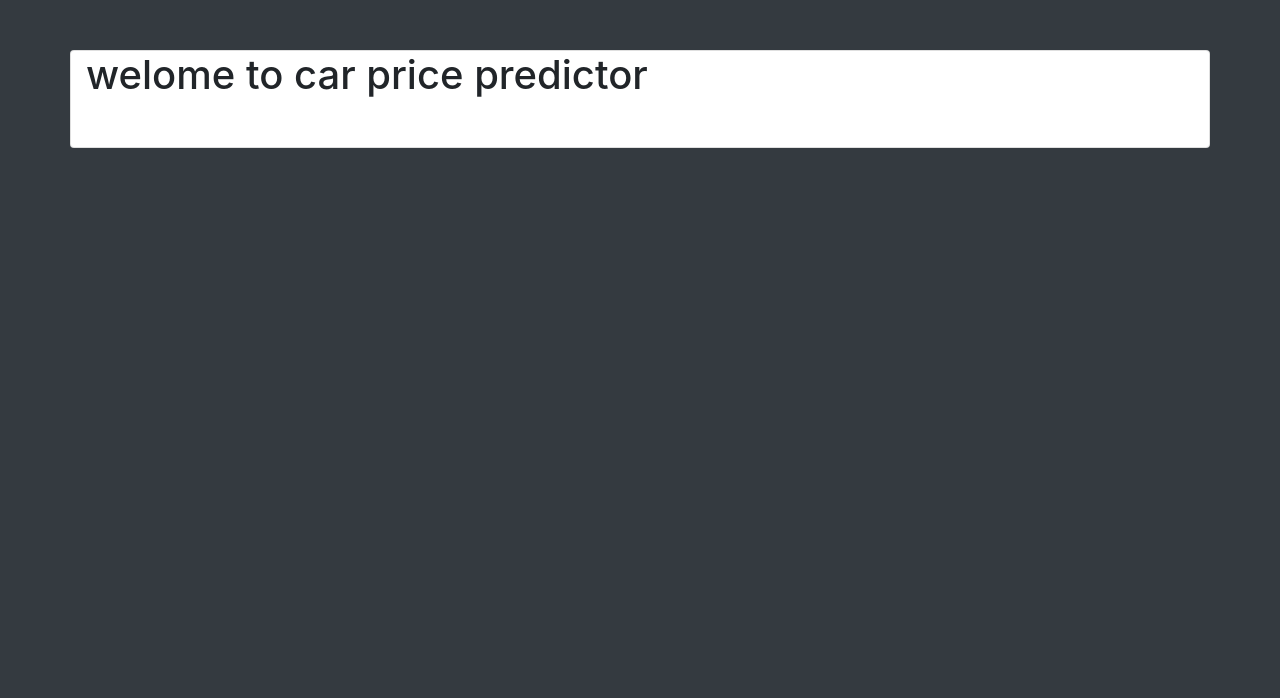
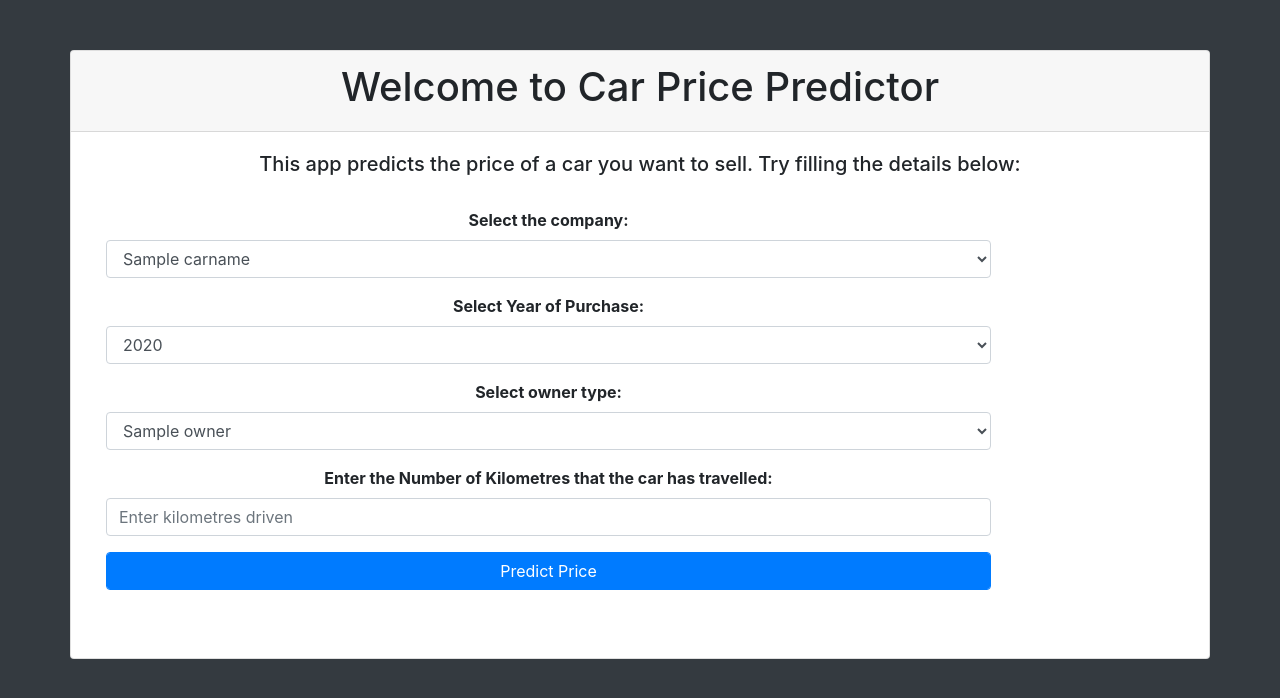
Before and after one commit to adarshpatelmulluru/Car-Price-prediction, a Python web app: template car price prediction/templates/frontindex.html in a window 1280 px wide. Shown: the top 698 px of the page. Run offline with Jinja, Linux system fonts and the light colour scheme; the template is opened without the code that fills it: most values are stand-ins (such as "Sample title", 1, 10 or a date in 2020); some libraries are stand-ins or nearby versions.

Commit message:
Add files via upload

```diff
--- a/car price prediction/templates/frontindex.html
+++ b/car price prediction/templates/frontindex.html
@@ -1,37 +1,146 @@
-<!doctype html>
+<!DOCTYPE html>
 <html lang="en">
-  <head>
-    <!-- Required meta tags -->
-    <meta charset="utf-8">
-    <meta name="viewport" content="width=device-width, initial-scale=1, shrink-to-fit=no">
+<head xmlns="http://www.w3.org/1999/xhtml">
+    <meta charset="UTF-8">
+    <title>Car Price Predictor</title>
     <link rel="stylesheet" href="static/css/style.css">
+    <link rel="stylesheet" type="text/css"
+          href="https://cdnjs.cloudflare.com/ajax/libs/font-awesome/5.11.2/css/all.css">
+    <script src="https://ajax.googleapis.com/ajax/libs/jquery/3.4.1/jquery.min.js"></script>
+    <script src="https://cdn.jsdelivr.net/npm/popper.js@1.16.0/dist/umd/popper.min.js"
+            integrity="sha384-Q6E9RHvbIyZFJoft+2mJbHaEWldlvI9IOYy5n3zV9zzTtmI3UksdQRVvoxMfooAo"
+            crossorigin="anonymous"></script>
+
     <!-- Bootstrap CSS -->
-    <link rel="stylesheet" href="https://cdn.jsdelivr.net/npm/bootstrap@4.1.3/dist/css/bootstrap.min.css" integrity="sha384-MCw98/SFnGE8fJT3GXwEOngsV7Zt27NXFoaoApmYm81iuXoPkFOJwJ8ERdknLPMO" crossorigin="anonymous">
+    <link rel="stylesheet" href="https://stackpath.bootstrapcdn.com/bootstrap/4.5.0/css/bootstrap.min.css"
+          integrity="sha384-9aIt2nRpC12Uk9gS9baDl411NQApFmC26EwAOH8WgZl5MYYxFfc+NcPb1dKGj7Sk" crossorigin="anonymous">
+    <script src="https://cdn.jsdelivr.net/npm/@tensorflow/tfjs@2.0.0/dist/tf.min.js"></script>
 
-    <title>CAR PRICE PREDICTOR</title>
 </head>
 <body class="bg-dark">
+
 <div class="container">
     <div class="row">
         <div class="card mt-50" style="width: 100%; height: 100%">
-
-           <div class="card_header">
-             <div class="col-12">
-               <h1>welome to car price predictor</h1>
-             </div>
+            <div class="card-header" style="text-align: center">
+                <h1>Welcome to Car Price Predictor</h1>
             </div>
             <div class="card-body">
+                <div class="col-12" style="text-align: center">
+                    <h5>This app predicts the price of a car you want to sell. Try filling the details below: </h5>
+                </div>
+                <br>
+                <form method="post" accept-charset="utf-8" name="Modelform">
+                    <div class="col-md-10 form-group" style="text-align: center">
+                        <label><b>Select the company:</b> </label><br>
+                        <select class="selectpicker form-control" id="carname" name="carname" required="1"
+                                onchange="load_car_models(this.id,'car_models')">
+                            {% for name in carname %}
+                            <option value="{{ carname }}">{{ carname }}</option>
+                            {% endfor %}
+                        </select>
+                    </div>
+                    <div class="col-md-10 form-group" style="text-align: center">
+                        <label><b>Select Year of Purchase:</b> </label><br>
+                        <select class="selectpicker form-control" id="year" name="year" required="1">
+                            {% for year in years %}
+                            <option value="{{ year }}">{{ year }}</option>
+                            {% endfor %}
+                        </select>
+                    </div>
 
+
+
+                   <div class="col-md-10 form-group" style="text-align: center">
+                        <label><b>Select owner type:</b> </label><br>
+                        <select class="selectpicker form-control" id="owner" name="owner" required="1">
+                            {% for owner_type in owner %}
+                            <option value="{{ owner }}">{{ owner }}</option>
+                            {% endfor %}
+                        </select>
+                    </div>
+
+                    <div class="col-md-10 form-group" style="text-align: center">
+                        <label><b>Enter the Number of Kilometres that the car has travelled:</b> </label><br>
+                        <input type="text" class="form-control" id="kilo_driven" name="kilo_driven"
+                               placeholder="Enter kilometres driven ">
+                    </div>
+                    <div class="col-md-10 form-group" style="text-align: center">
+                        <button  class="btn btn-primary form-control" onclick="send_data()">Predict Price</button>
+                    </div>
+                </form>
+                <br>
+                <div class="row">
+                    <div class="col-12" style="text-align: center">
+                        <h4><span id="prediction"></span></h4>
                     </div>
                 </div>
             </div>
         </div>
-    <h1></h1>
+    </div>
+</div>
 
-    <!-- Optional JavaScript -->
+<script>
+
+    function load_car_models(company_id,car_model_id)
+    {
+        var company=document.getElementById(company_id);
+        var car_model= document.getElementById(car_model_id);
+        console.log(company.value);
+        car_model.value="";
+        car_model.innerHTML="";
+        {% for company in companies %}
+            if( company.value == "{{ company }}")
+            {
+                {% for model in car_models %}
+                    {% if company in model %}
+
+                        var newOption= document.createElement("option");
+                        newOption.value="{{ model }}";
+                        newOption.innerHTML="{{ model }}";
+                        car_model.options.add(newOption);
+                    {% endif %}
+                {% endfor %}
+            }
+        {% endfor %}
+    }
+
+    function form_handler(event) {
+        event.preventDefault(); // Don't submit the form normally
+    }
+    function send_data()
+    {
+        document.querySelector('form').addEventListener("submit",form_handler);
+
+        var fd=new FormData(document.querySelector('form'));
+
+        var xhr= new XMLHttpRequest({mozSystem: true});
+
+        xhr.open('POST','/predict',true);
+        document.getElementById('prediction').innerHTML="Wait! Predicting Price.....";
+        xhr.onreadystatechange = function(){
+            if(xhr.readyState == XMLHttpRequest.DONE){
+                document.getElementById('prediction').innerHTML="Prediction: ₹"+xhr.responseText;
+
+            }
+        };
+
+        xhr.onload= function(){};
+
+        xhr.send(fd);
+    }
+</script>
+
+
 <!-- jQuery first, then Popper.js, then Bootstrap JS -->
-    <script src="https://code.jquery.com/jquery-3.3.1.slim.min.js" integrity="sha384-q8i/X+965DzO0rT7abK41JStQIAqVgRVzpbzo5smXKp4YfRvH+8abtTE1Pi6jizo" crossorigin="anonymous"></script>
-    <script src="https://cdn.jsdelivr.net/npm/popper.js@1.14.3/dist/umd/popper.min.js" integrity="sha384-ZMP7rVo3mIykV+2+9J3UJ46jBk0WLaUAdn689aCwoqbBJiSnjAK/l8WvCWPIPm49" crossorigin="anonymous"></script>
-    <script src="https://cdn.jsdelivr.net/npm/bootstrap@4.1.3/dist/js/bootstrap.min.js" integrity="sha384-ChfqqxuZUCnJSK3+MXmPNIyE6ZbWh2IMqE241rYiqJxyMiZ6OW/JmZQ5stwEULTy" crossorigin="anonymous"></script>
+<script src="https://code.jquery.com/jquery-3.5.1.slim.min.js"
+        integrity="sha384-DfXdz2htPH0lsSSs5nCTpuj/zy4C+OGpamoFVy38MVBnE+IbbVYUew+OrCXaRkfj"
+        crossorigin="anonymous"></script>
+<script src="https://cdn.jsdelivr.net/npm/popper.js@1.16.0/dist/umd/popper.min.js"
+        integrity="sha384-Q6E9RHvbIyZFJoft+2mJbHaEWldlvI9IOYy5n3zV9zzTtmI3UksdQRVvoxMfooAo"
+        crossorigin="anonymous"></script>
+<script src="https://stackpath.bootstrapcdn.com/bootstrap/4.5.0/js/bootstrap.min.js"
+        integrity="sha384-OgVRvuATP1z7JjHLkuOU7Xw704+h835Lr+6QL9UvYjZE3Ipu6Tp75j7Bh/kR0JKI"
+        crossorigin="anonymous"></script>
 </body>
 </html>
```
Also changed, not shown: car price prediction/application.py (+34 -9 lines). Lines whose indentation alone changed are shown as unchanged.
